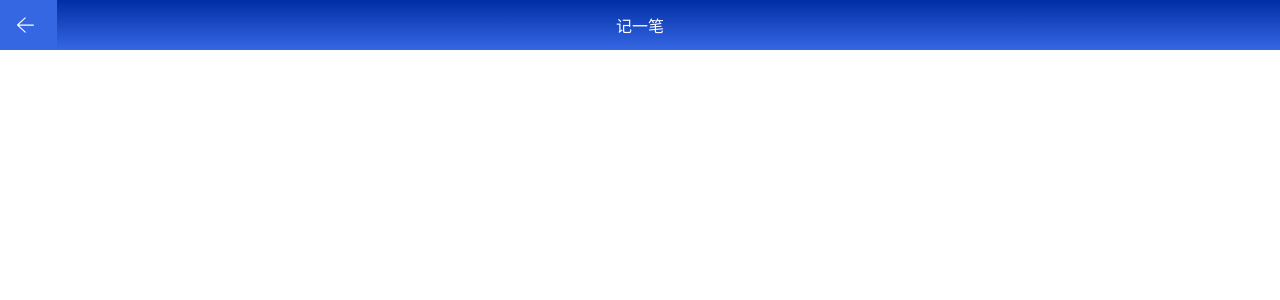
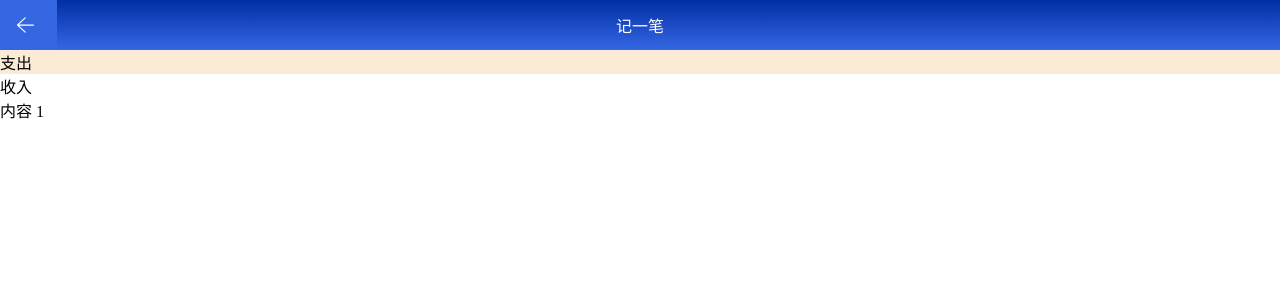
Before and after one commit to jgorijinal/github-page-demo-1, a Vue app: page /#/item/create in a window 1280 px wide. Shown: the top 300 px of the page. Built offline with nearby package versions, Linux system fonts and the light colour scheme.

Commit message:
初步实现 tabs 标签组件的功能

```diff
--- /dev/null
+++ b/src/components/tab.vue
@@ -0,0 +1,11 @@
+<template>
+  <div class="eren-tab">
+    <slot></slot>
+  </div>
+</template>
+<script lang="ts" setup>
+
+</script>
+<style lang="scss" scoped>
+
+</style>
--- /dev/null
+++ b/src/components/tabs.vue
@@ -0,0 +1,50 @@
+<template>
+  <div class="eren-tabs">
+    <ul>
+      <li v-for="item in arr"
+        :key="item.props?.name"
+        class="eren-tab"
+        :class="{'active':item.props?.name === active}"
+        @click="clickTab(item)"
+      >{{item.props?.name}}</li>
+    </ul>
+    <!--细节: 这个时候 component 动态组件必须要加上 key-->
+    <component :is="activeTab" :key="activeTab.props?.name"></component>
+  </div>
+</template>
+<script lang="ts" setup>
+import { useSlots,computed } from 'vue'
+import tab from './tab.vue'
+
+const slots = useSlots()
+const arr = slots.default()
+
+// 检查 tabs 的子元素必须是 tab 组件
+arr.forEach(item => {
+  if (item.type !== tab) {
+    throw new Error('tabs 组件的的子元素必须要求是 tab 组件')
+  }
+})
+const props = defineProps({
+  active: {
+    type:String
+  }
+})
+const emits = defineEmits(['update:active'])
+
+// 获取当前激活的 tab 组件实例(必须计算属性)
+const activeTab = computed(() => {
+  return arr.filter(tab => tab.props?.name === props.active )[0]
+})
+// 点击标签名
+const clickTab = (item:any) => {
+  emits('update:active' , item.props.name)
+}
+</script>
+<style lang="scss" scoped>
+.eren-tabs{
+  .active {
+     background-color: antiquewhite;
+  }
+}
+</style>
--- a/src/views/item/itemCreate.vue
+++ b/src/views/item/itemCreate.vue
@@ -1,20 +1,36 @@
 <template>
   <div>
+    <!--导航栏-->
     <nav-bar title="记一笔" @click-left="leftClickHandle">
       <template #leftIcon>
         <img :src="fanhuiSvg" alt="">
       </template>
     </nav-bar>
+    <!--标签栏-->
+    <tabs v-model:active="activeName">
+      <tab name="支出">内容 1</tab>
+      <tab name="收入">内容 2</tab>
+    </tabs>
   </div>
 </template>
 <script lang="ts" setup>
+// 组件
 import navBar from '../../components/navBar.vue'
+import tabs from '../../components/tabs.vue'
+import tab from '../../components/tab.vue'
+// svg
 import fanhuiSvg from '../../assets/icons/fanhui.svg'
+// vue
+import { ref } from 'vue'
 import { useRouter } from 'vue-router'
+
+
 const router = useRouter()
 const leftClickHandle = () => {
   router.back()
 }
+
+const activeName = ref('支出')
 </script>
 <style lang="scss" scoped>
 img {
```
